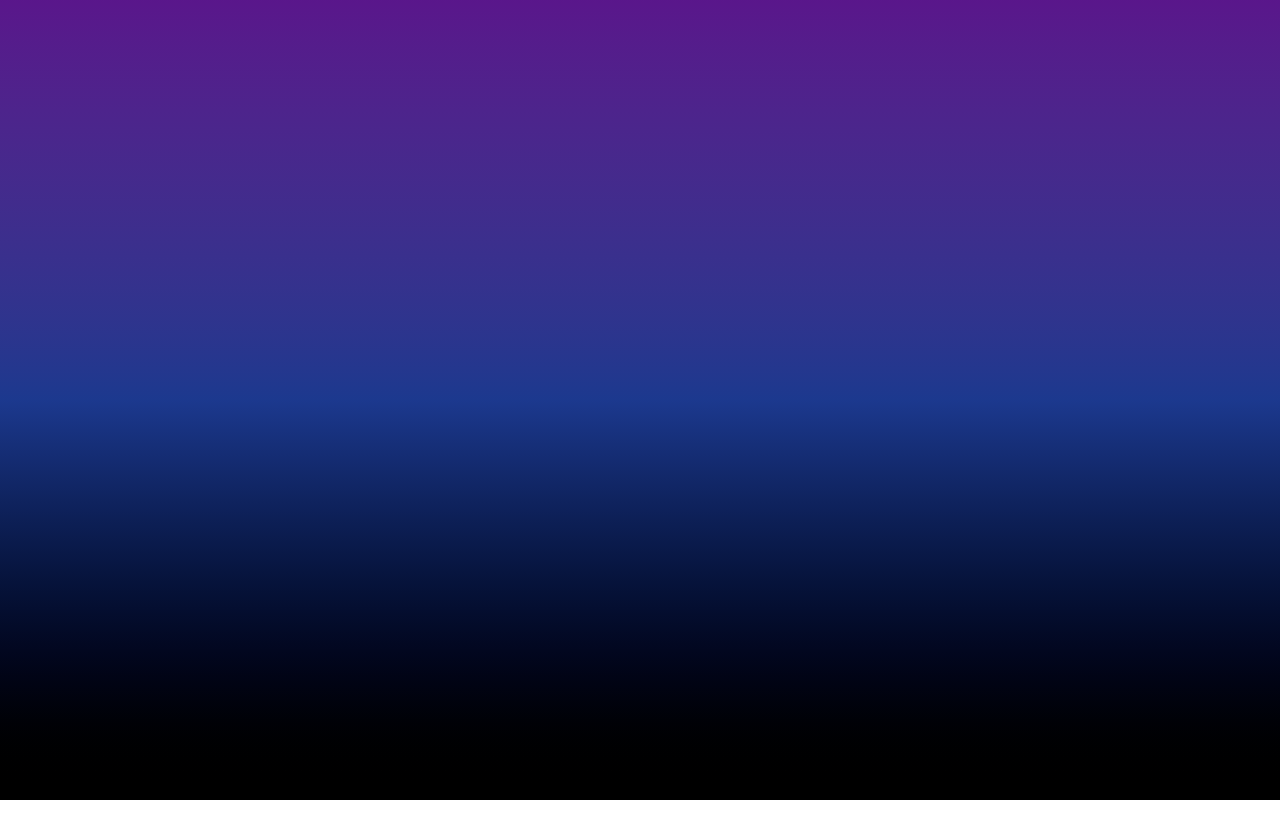
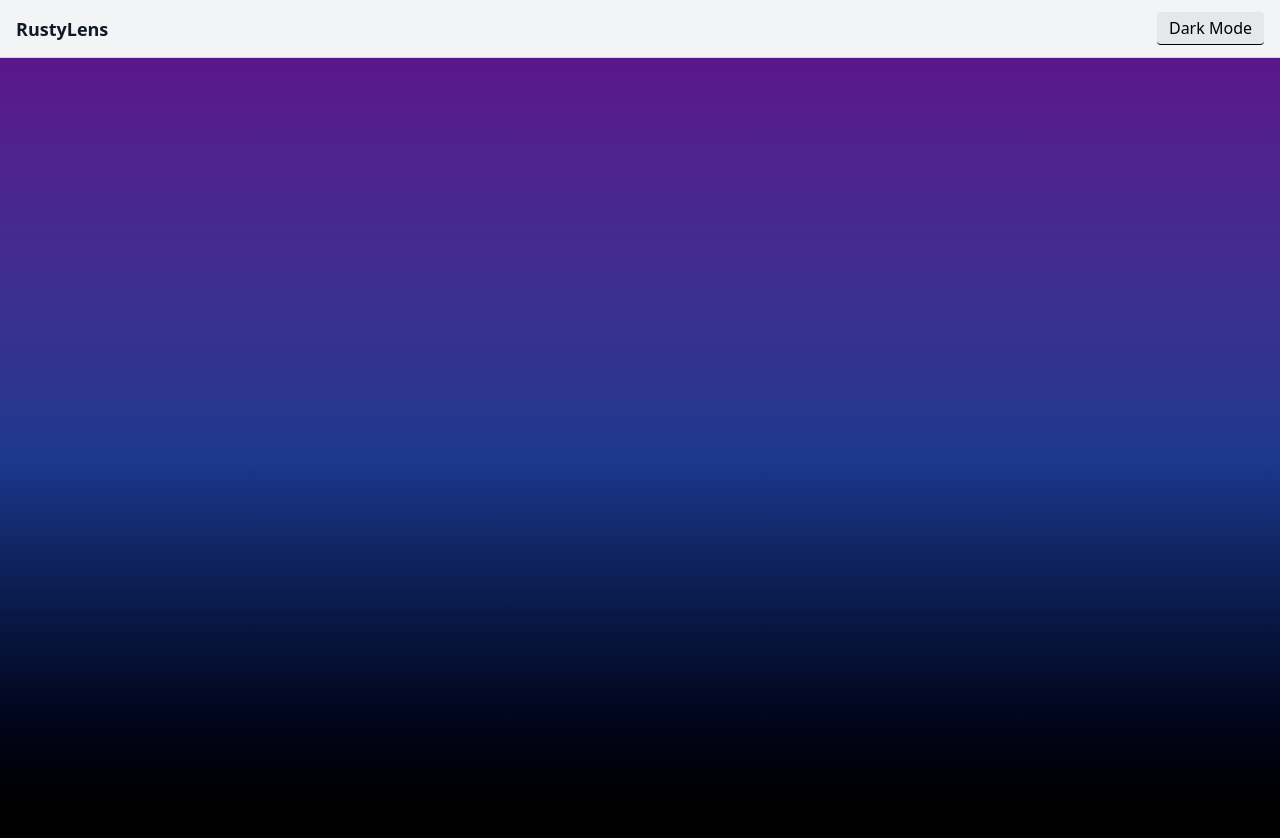
Before and after one commit to santoshxshrestha/rustylens, a Next.js app: page /julia in a window 1280 px wide. Shown: the top 838 px of the page. Before the commit the page ends 800 px from the top, so only its background shows below. Built offline with nearby package versions, Linux system fonts and the light colour scheme.

Commit message:
fix: added the header as layout for navigation to the home page

```diff
--- a/app/layout.tsx
+++ b/app/layout.tsx
@@ -1,6 +1,7 @@
 import type { Metadata } from "next";
 import { Geist, Geist_Mono } from "next/font/google";
 import "./globals.css";
+import ThemeToggleHeader from "./components/ThemeToggleHeader";
 
 const geistSans = Geist({
   variable: "--font-geist-sans",
@@ -25,8 +26,9 @@ export default function RootLayout({
   return (
     <html lang="en">
       <body
-        className={`${geistSans.variable} ${geistMono.variable} antialiased transition-colors`}
+        className={`${geistSans.variable} ${geistMono.variable} antialiased transition-colors flex flex-col min-h-screen`}
       >
+          <ThemeToggleHeader/>
         {children}
       </body>
     </html>
--- a/app/page.tsx
+++ b/app/page.tsx
@@ -4,7 +4,6 @@ import { useEffect, useRef, useState } from "react";
 import useWasm from "./src/hooks/useWasm";
 import {handleConversion} from "@/utils/handleConversion"
 import Footer from "./components/footer";
-import ThemeToggleHeader from "./components/ThemeToggleHeader";
 import UnleashJulia from "./components/UnleashJulia";
 
 export default function Home() {
@@ -78,8 +77,7 @@ export default function Home() {
     }, [selectedFile, format, ready]);
 
   return (
-    <div className="flex flex-col min-h-screen">
-      <ThemeToggleHeader/>
+        <>
       <main className="grow flex flex-col items-center gap-6 px-4 py-8 sm:py-12">
         <div className="flex flex-col items-center gap-4 sm:gap-6 p-4 sm:p-6 border border-gray-300 dark:border-gray-600 rounded-lg shadow-md w-full max-w-md">
           <h1 className="text-xl sm:text-2xl font-bold text-center">Image Converter</h1>
@@ -127,8 +125,7 @@ export default function Home() {
         )}
         <UnleashJulia generate_fractals={generate_fractals} />
       </main>
-
       <Footer/>
-    </div>
+      </>
     );
 }
```
